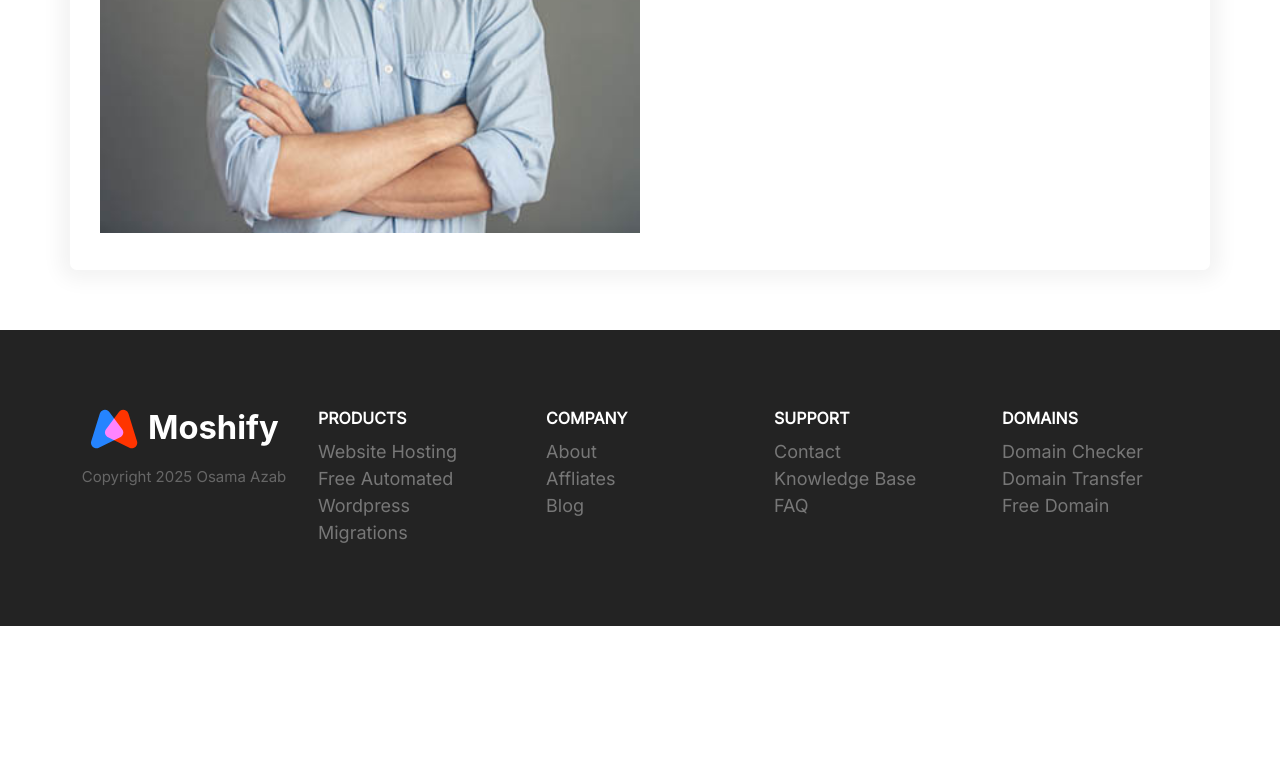
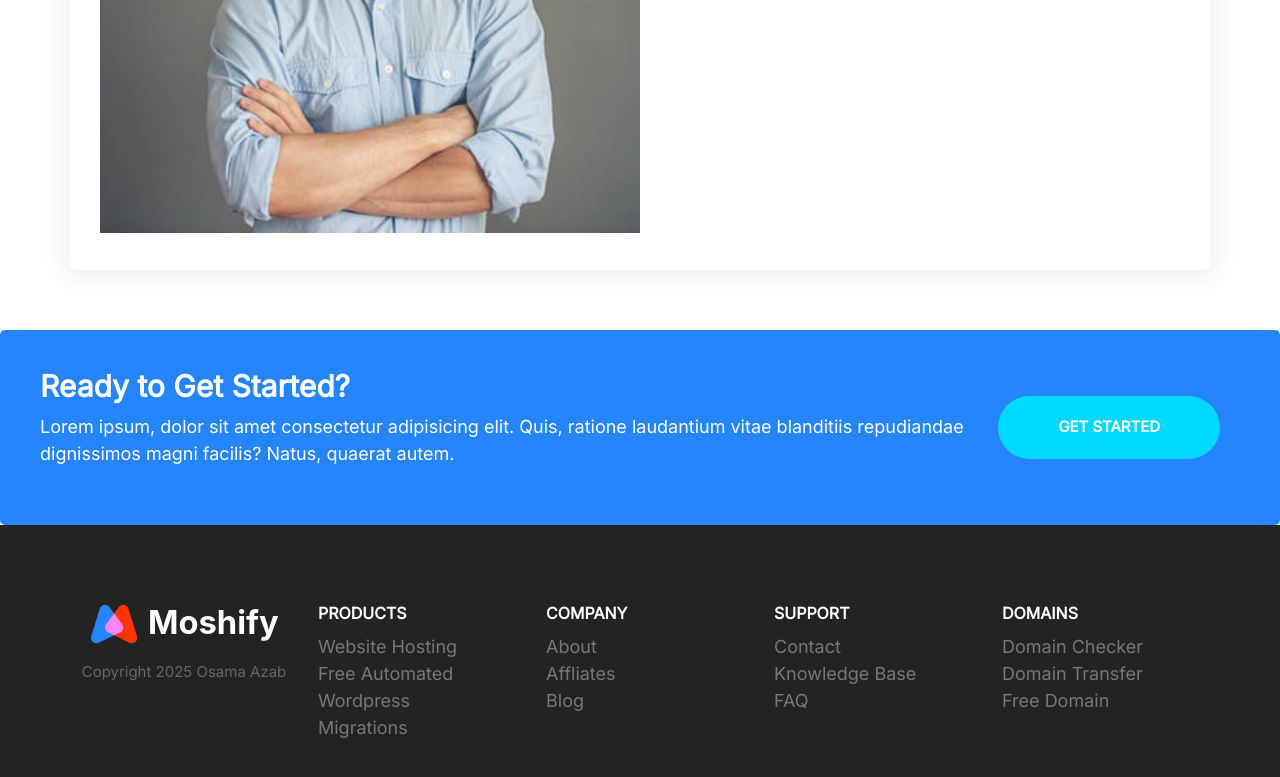
Before and after one commit to gosamab/moshify, a plain HTML site: page index.html in a window 1280 px wide. Shown: the part 6193-6970 px from the top of the page. Before the commit the page ends 6819 px from the top, so only its background shows below. Drawn offline with nearby package versions, Linux system fonts and the light colour scheme.

Commit message:
Add missing callout section. Validated HTML and CSS.

```diff
--- a/index.html
+++ b/index.html
@@ -357,15 +357,28 @@
         </div>
     </section>
 
+    <div class="callout callout--primary">
+        <div class="grid grid--1x2">
+            <div class="callout__content">
+                <h2 class="callout__heading">Ready to Get Started?</h2>
+                <p>
+                    Lorem ipsum, dolor sit amet consectetur adipisicing elit. Quis, ratione laudantium vitae blanditiis
+                    repudiandae dignissimos magni facilis? Natus, quaerat autem.
+                </p>
+            </div>
+            <a class="btn btn--secondary btn--streached">Get Started</a>
+        </div>
+    </div>
+
     <footer class="block block--dark footer">
         <div class="container grid footer__sections">
             <section class="collapsible collapsible--expanded footer__section">
-                <header class="collapsible__header">
+                <div class="collapsible__header">
                     <h2 class="collapsible__heading footer__heading">Products</h2>
                     <svg class="icon icon--primary collapsible__chevron">
                         <use xlink:href="images/sprite.svg#chevron"></use>
                     </svg>
-                </header>
+                </div>
                 <div class="collapsible__content">
                     <ul class="list">
                         <li><a href="#">Website Hosting</a></li>
@@ -375,12 +388,12 @@
                 </div>
             </section>
             <section class="collapsible footer__section">
-                <header class="collapsible__header">
+                <div class="collapsible__header">
                     <h2 class="collapsible__heading footer__heading">Company</h2>
                     <svg class="icon icon--primary collapsible__chevron">
                         <use xlink:href="images/sprite.svg#chevron"></use>
                     </svg>
-                </header>
+                </div>
                 <div class="collapsible__content">
                     <ul class="list">
                         <li><a href="#">About</a></li>
@@ -390,12 +403,12 @@
                 </div>
             </section>
             <section class="collapsible footer__section">
-                <header class="collapsible__header">
+                <div class="collapsible__header">
                     <h2 class="collapsible__heading footer__heading">Support</h2>
                     <svg class="icon icon--primary collapsible__chevron">
                         <use xlink:href="images/sprite.svg#chevron"></use>
                     </svg>
-                </header>
+                </div>
                 <div class="collapsible__content">
                     <ul class="list">
                         <li><a href="#">Contact</a></li>
@@ -405,12 +418,12 @@
                 </div>
             </section>
             <section class="collapsible footer__section">
-                <header class="collapsible__header">
+                <div class="collapsible__header">
                     <h2 class="collapsible__heading footer__heading">Domains</h2>
                     <svg class="icon icon--primary collapsible__chevron">
                         <use xlink:href="images/sprite.svg#chevron"></use>
                     </svg>
-                </header>
+                </div>
                 <div class="collapsible__content">
                     <ul class="list">
                         <li><a href="#">Domain Checker</a></li>
@@ -419,10 +432,10 @@
                     </ul>
                 </div>
             </section>
-            <section class="footer__brand">
+            <div class="footer__brand">
                 <img src="/images/logo.svg" alt="Logo">
                 <p class="footer__copyright">Copyright 2025 Osama Azab</p>
-            </section>
+            </div>
         </div>
     </footer>
 
```
